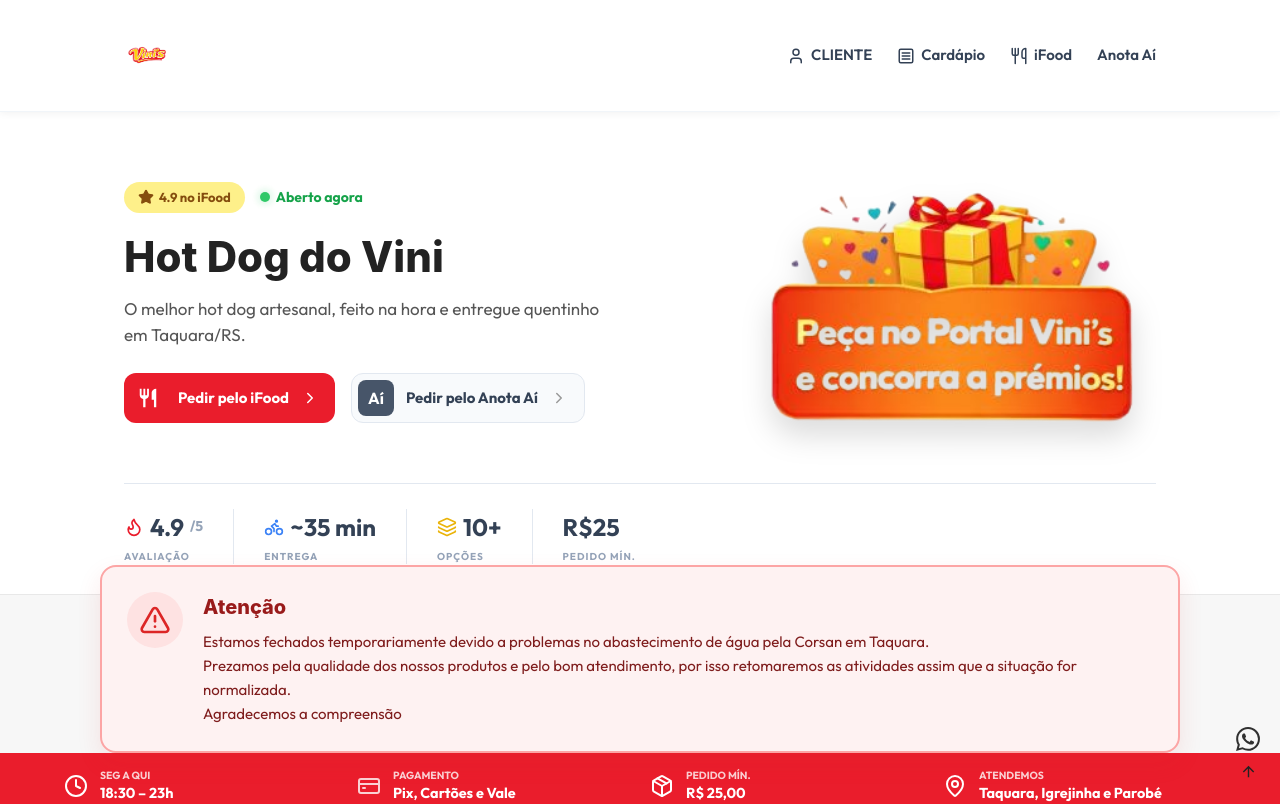
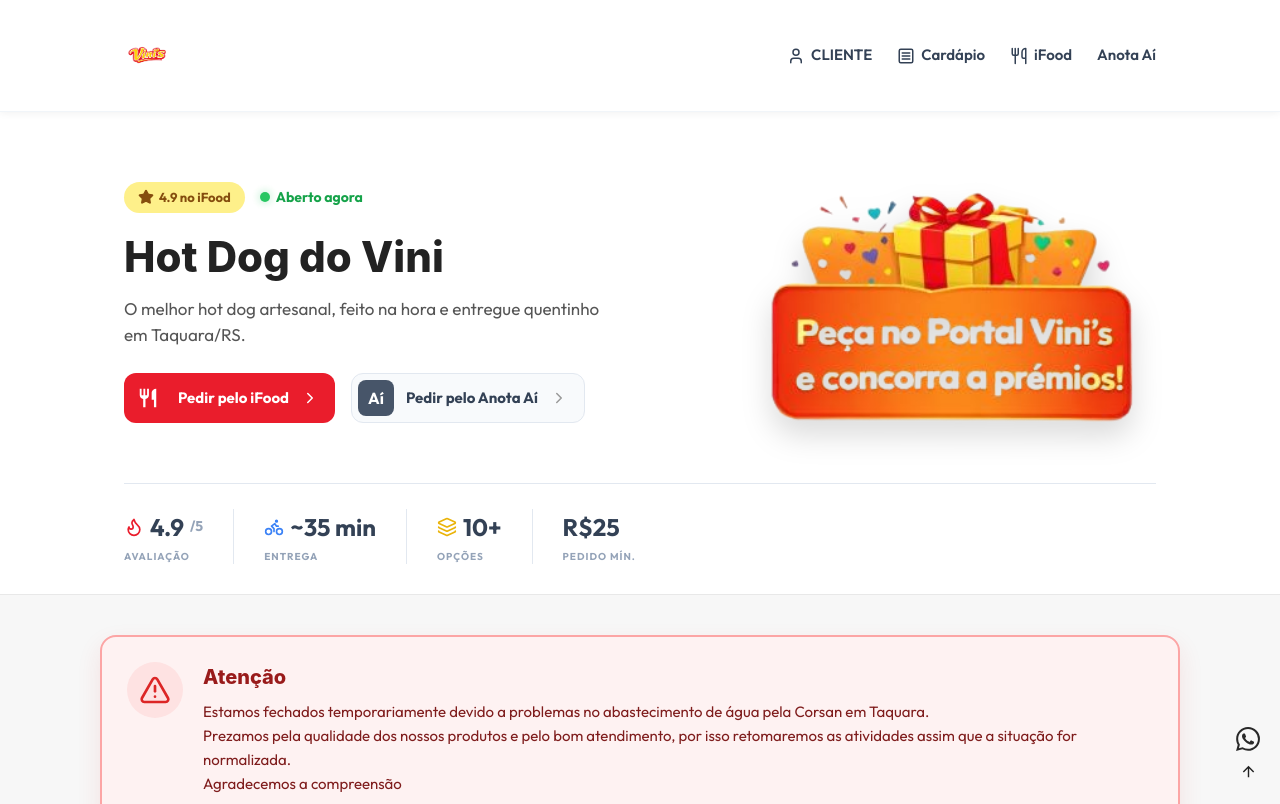
Before and after one commit to dresbach-records/hot-dog-do-vini, a React (Vite) app: page / in a window 1280 px wide. Shown: the top 804 px of the page. Built offline with nearby package versions, Linux system fonts and the light colour scheme; no server answers; the database is empty.

Commit message:
feat: add PublicNotice component and update build scripts and Vercel deployment configuration

```diff
--- a/package.json
+++ b/package.json
@@ -8,6 +8,8 @@
     "dev:client": "vite",
     "dev:server": "npm run dev --prefix backend",
     "build": "vite build",
+    "build:backend": "npm install --prefix backend",
+    "install:all": "npm install && npm install --prefix backend",
     "lint": "eslint .",
     "preview": "vite preview"
   },
--- a/src/components/Site/PublicNotice.jsx
+++ b/src/components/Site/PublicNotice.jsx
@@ -10,7 +10,7 @@
   }
 
   return (
-    <div className="public-notice-wrapper site-container" style={{ padding: '0 20px', marginTop: '-30px', position: 'relative', zIndex: 10 }}>
+    <div className="public-notice-wrapper site-container" style={{ padding: '40px 20px', position: 'relative', zIndex: 10 }}>
       <div className="public-notice-content">
         <div className="pn-icon">
           <AlertTriangle size={32} color="#dc2626" />
```
Also changed, not shown: vercel.json.
